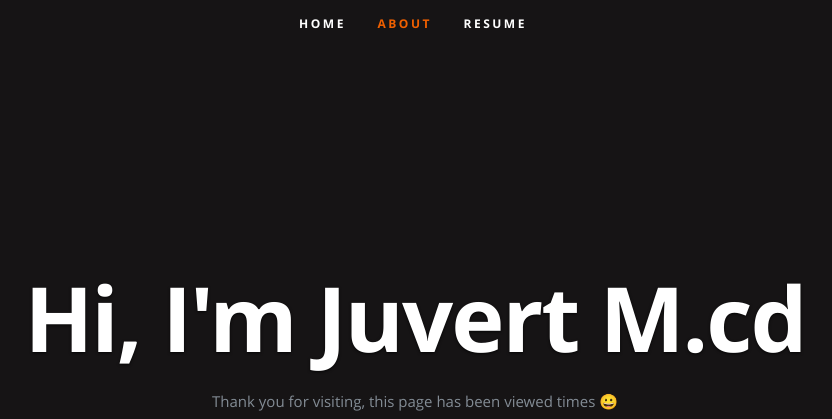
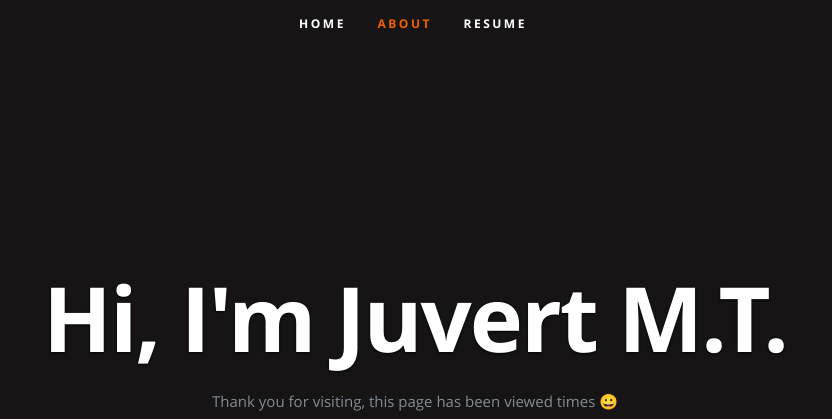
Before and after one commit to markjuvert/resume, a plain HTML site: page frontend/index.html in a window 1280 px wide. Shown: the top 419 px of the page, without its empty margins (227-1059 px from the left). Drawn offline with nearby package versions, Linux system fonts and the light colour scheme; no server answers.

Commit message:
Frontend

```diff
--- a/frontend/index.html
+++ b/frontend/index.html
@@ -54,7 +54,7 @@
 
       <div class="row banner">
          <div class="banner-text">
-            <h1 class="responsive-headline">Hi, I'm Juvert M.cd</h1>
+            <h1 class="responsive-headline">Hi, I'm Juvert M.T.</h1>
 
             <p>Thank you for visiting, this page has been viewed <a id="counter"></a>times 😀 </p>
             <ul class="social">
```
Also changed, not shown: 1 other file.
